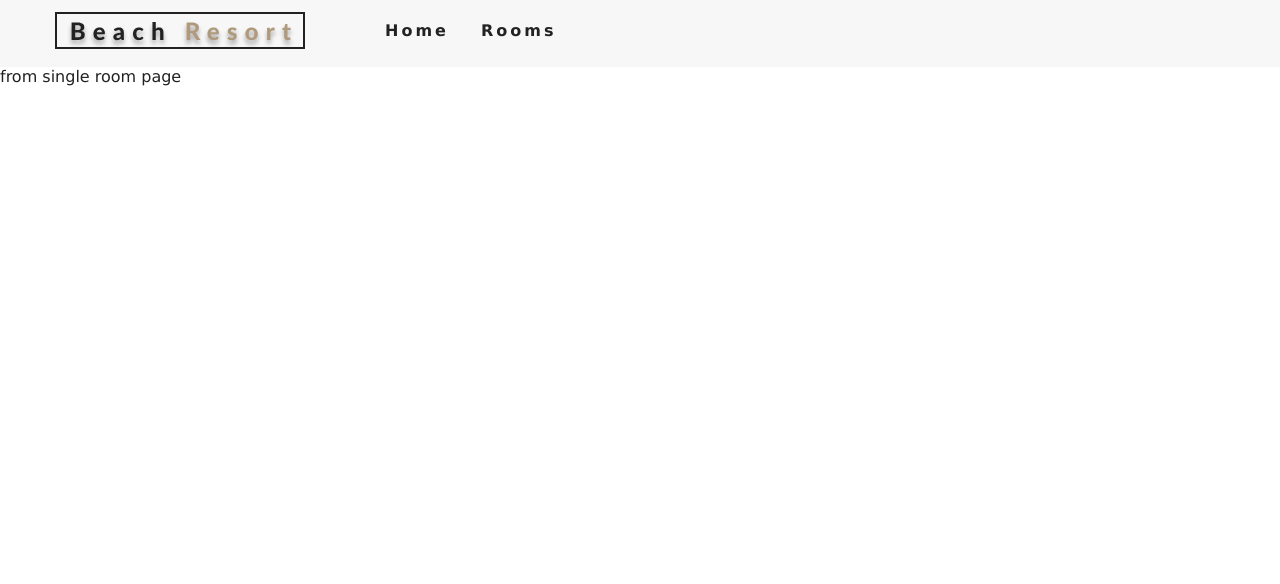
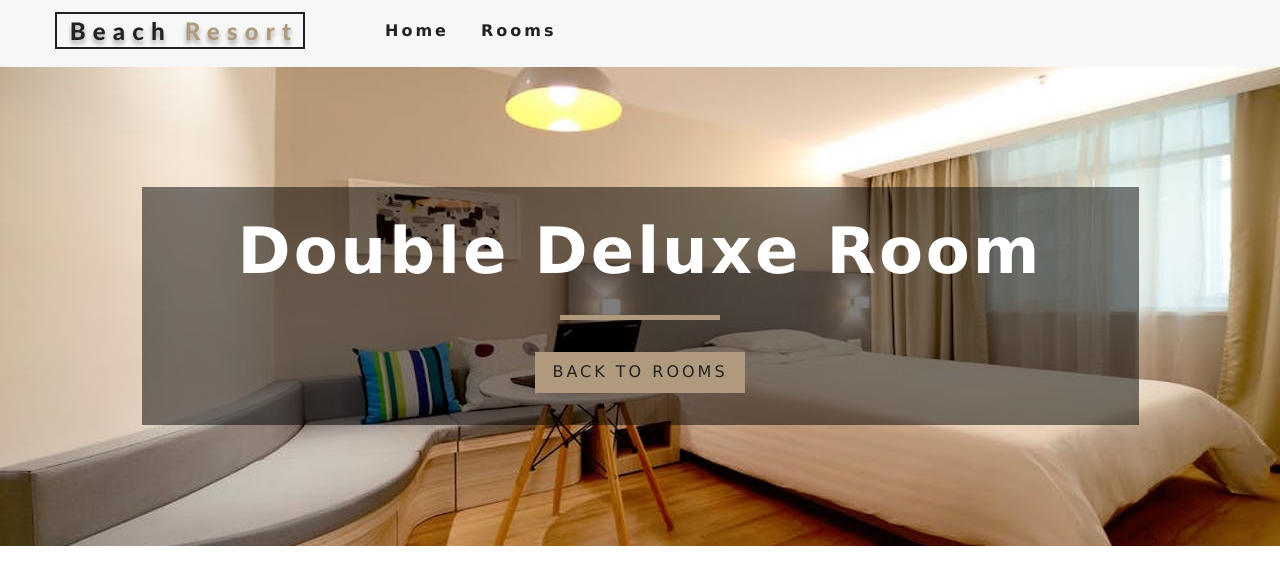
Before and after one commit to B-HANSEN/Tara_Beach_Resort, a React (Create React App) app: page /rooms/double-deluxe in a window 1280 px wide. Shown: the top 584 px of the page. Built offline with nearby package versions, Linux system fonts and the light colour scheme.

Commit message:
setup room and singleRoom components

```diff
--- a/src/App.js
+++ b/src/App.js
@@ -17,7 +17,7 @@ function App() {
       <Switch>
         <Route exact path='/' component={ Home } />
         <Route exact path='/rooms' component={ Rooms } />
-        <Route exact path='/rooms/:id' component={ SingleRoom } />
+        <Route exact path='/rooms/:slug' component={ SingleRoom } />
         <Route component={ Error } />
       </Switch>
   </>
--- a/src/components/FeaturedRooms.js
+++ b/src/components/FeaturedRooms.js
@@ -1,5 +1,8 @@
 import React from 'react';
 import { RoomContext } from '../context';
+import Loading from './Loading';
+import Room from './Room';
+import Title from './Title';
 
 
 export default class FeaturedRooms extends React.Component {
@@ -9,14 +12,18 @@ export default class FeaturedRooms extends React.Component {
 
 
     render() {
-        const { featuredRooms: rooms } = this.context;
-        console.log(rooms);
-
+        let { loading, featuredRooms: rooms } = this.context;
+            rooms = rooms.map(room => {
+                return <Room key={ room.id } room={ room } />
+            });
 
         return (
-            <div>
-                hello from featured rooms
-            </div>
+            <section className="featured-rooms">
+                <Title title="featured rooms" />
+                <div className="featured-rooms-center">
+                    { loading ? <Loading /> : rooms }
+                </div>
+            </section>
         )
     }
 };
--- /dev/null
+++ b/src/components/Loading.js
@@ -0,0 +1,11 @@
+import React from 'react';
+import loadingGif from '../images/gif/loading-arrow.gif';
+
+export default function Loading() {
+    return (
+        <div className="loading">
+            <h4>rooms data loading...</h4>
+            <img src={ loadingGif } alt="" />
+        </div>
+    )
+}
--- /dev/null
+++ b/src/components/Room.js
@@ -0,0 +1,40 @@
+import React from 'react';
+import { Link } from 'react-router-dom';
+import defaultImg from '../images/room-1.jpeg';
+import PropTypes from 'prop-types';
+
+
+export default function Room({ room }) {
+    const { name, slug, images, price } = room;
+
+    return (
+        <article className="room">
+            <div className="img-container">
+{/* in case, no image is available or error in code,
+avoid alt-text to be shown by adding a defaultImg */}
+                    <img src={ images[0] || defaultImg } alt="single room" />
+                    <div className="price-top">
+                        <h6>${ price }</h6>
+                        <p>per night</p>
+                    </div>
+
+{/* use object literals to use variable" */}
+                    <Link
+                        to={ `/rooms/${ slug }` }
+                        className="btn-primary room-link"
+                        >Features
+                    </Link>
+            </div>
+            <p className="room-info">{ name }</p>
+        </article>
+    )
+}
+
+Room.propTypes = {
+    room: PropTypes.shape({
+        name: PropTypes.string.isRequired,
+        slug: PropTypes.string.isRequired,
+        images: PropTypes.arrayOf(PropTypes.string).isRequired,
+        price: PropTypes.number.isRequired
+    })
+};
--- a/src/context.js
+++ b/src/context.js
@@ -35,10 +35,19 @@ formatData(items) {
     return tempItems;
 }
 
+getRoom = slug => {
+    let tempRooms = [...this.state.rooms];
+    const room = tempRooms.find((room) => room.slug === slug);
+    return room;
+};
+
 
     render() {
         return (
-        <RoomContext.Provider value={{ ...this.state }}>
+        <RoomContext.Provider value={{
+            ...this.state,
+            getRoom: this.getRoom
+        }}>
             { this.props.children }
         </RoomContext.Provider>
         )
--- a/src/pages/SingleRoom.js
+++ b/src/pages/SingleRoom.js
@@ -1,11 +1,46 @@
 import React from 'react';
-
+import defaultBcg from '../images/room-2.jpeg';
+import Hero from '../components/Hero';
+import Banner from '../components/Banner';
+import { Link } from 'react-router-dom';
+import { RoomContext } from '../context';
 
 
 export default class SingleRoom extends React.Component {
+    constructor(props) {
+        super(props)
+        console.log(this.props);
 
+        this.state = {
+            slug: this.props.match.params.slug,
+            defaultBcg
+        }
+    }
+
+    static contextType = RoomContext;
+
+    // componentDidMount() {
+    // }
 
     render() {
-        return <div>from single room page</div>;
+        const { getRoom } = this.context;
+        const room = getRoom(this.state.slug);
+        if(!room) {
+            return  <div className="error">
+                        <h3>no such room could be found...</h3>
+                        <Link to='/rooms' className="btn-primary">
+                            back to rooms
+                        </Link>
+                    </div>
+        }
+        const { name, description, capacity, size, price, extras, breakfast, pets, images } = room;
+
+        return  <Hero hero='roomsHero'>
+                    <Banner title={ `${ name } room` }>
+                    <Link to='/rooms' className='btn-primary'>
+                        back to rooms
+                    </Link>
+                    </Banner>
+                </Hero>
     }
 }
```
